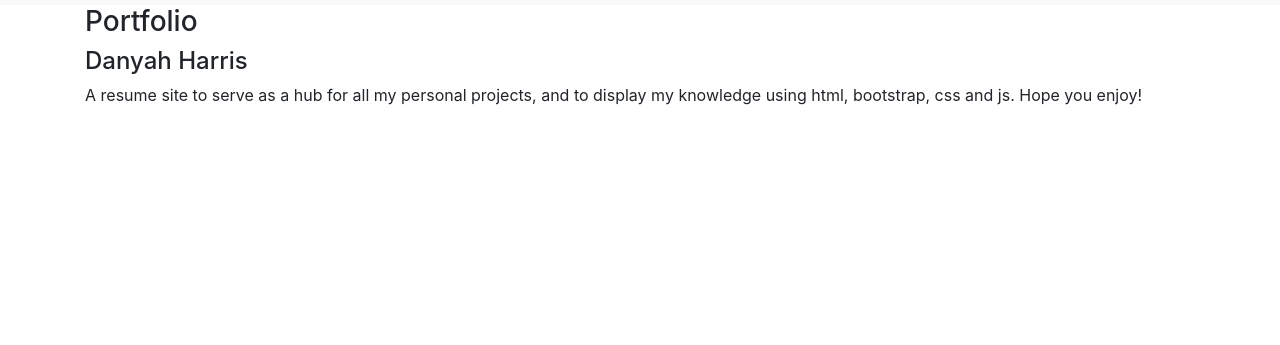
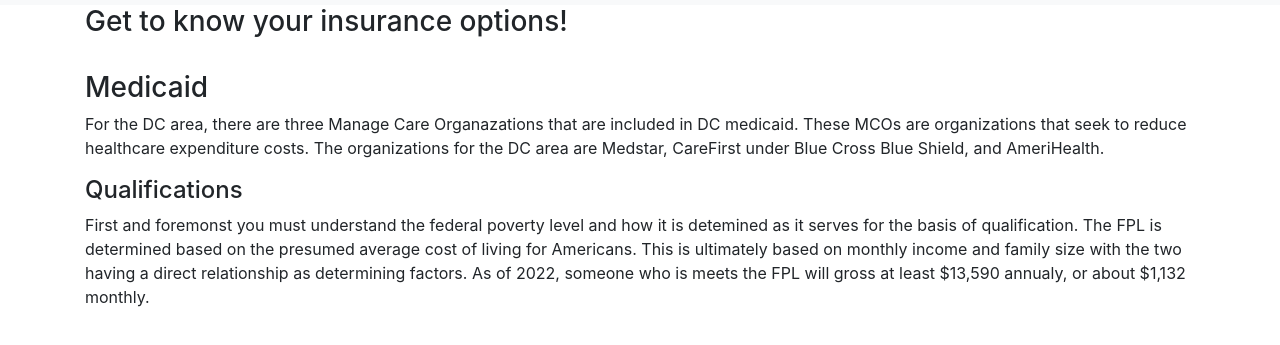
Before and after one commit to danyahh429/disco, a website: page index.html in a window 1280 px wide. Shown: the part 51-396 px from the top of the page. Drawn offline with nearby package versions, Linux system fonts and the light colour scheme.

Commit message:
additional information added to site.

```diff
--- a/index.html
+++ b/index.html
@@ -31,9 +31,24 @@
          </div>
        </nav>
    <div class="container">
-<h3>Portfolio</h3>
-      <h4>Danyah Harris</h4>
-      <p>A resume site to serve as a hub for all my personal projects, and to display my knowledge using html, bootstrap, css and js. Hope you enjoy!</p>
+<h3>Get to know your insurance options!</h3>
+  <br>
+   <div id="regal">
+      <h3>Medicaid</h3>
+      <p>For the DC area, there are three Manage Care Organazations that are included in DC medicaid.
+         These MCOs are organizations that seek to reduce healthcare expenditure costs.
+         The organizations for the DC area are Medstar, CareFirst under Blue Cross Blue Shield, and AmeriHealth.
+      </p>
+      <h4>Qualifications</h4>
+      <p>
+         First and foremonst you must understand the federal poverty level and how it is detemined as it serves for the basis of qualification.
+         The FPL is determined based on the presumed average cost of living for Americans.
+         This is ultimately based on monthly income and family size with the two having a direct relationship as determining factors.
+         As of 2022, someone who is meets the FPL will gross at least $13,590 annualy, or about $1,132 monthly.
+
+
+      </p>
+
    </div>
       <script src="https://code.jquery.com/jquery-3.3.1.slim.min.js"
          integrity="sha384-q8i/X+965DzO0rT7abK41JStQIAqVgRVzpbzo5smXKp4YfRvH+8abtTE1Pi6jizo"
```
